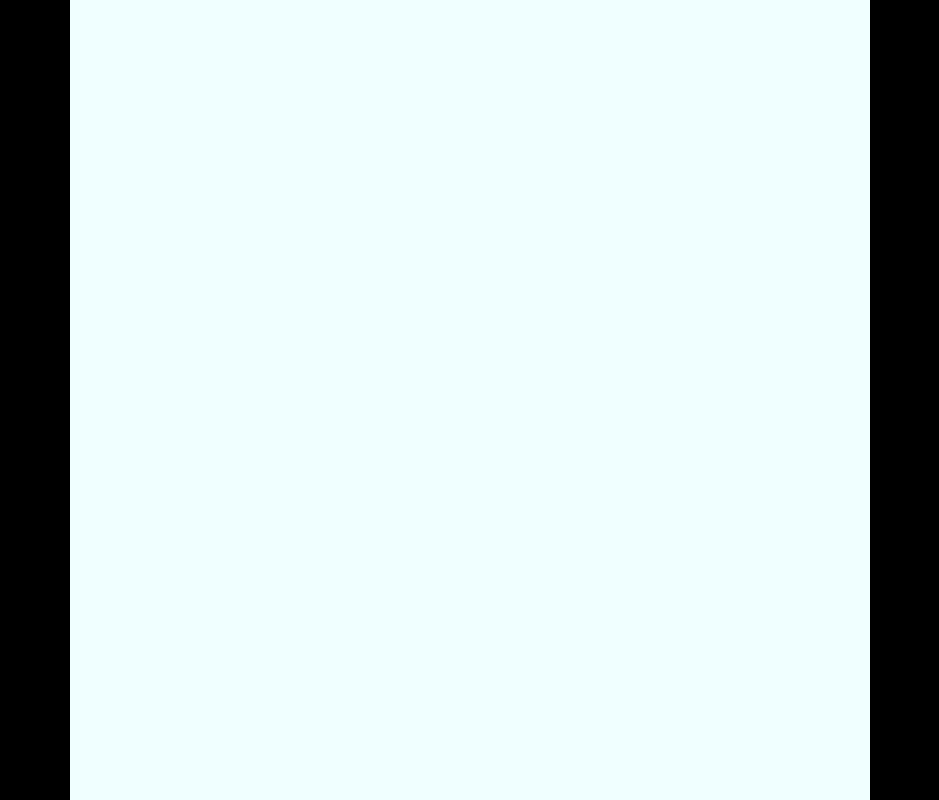
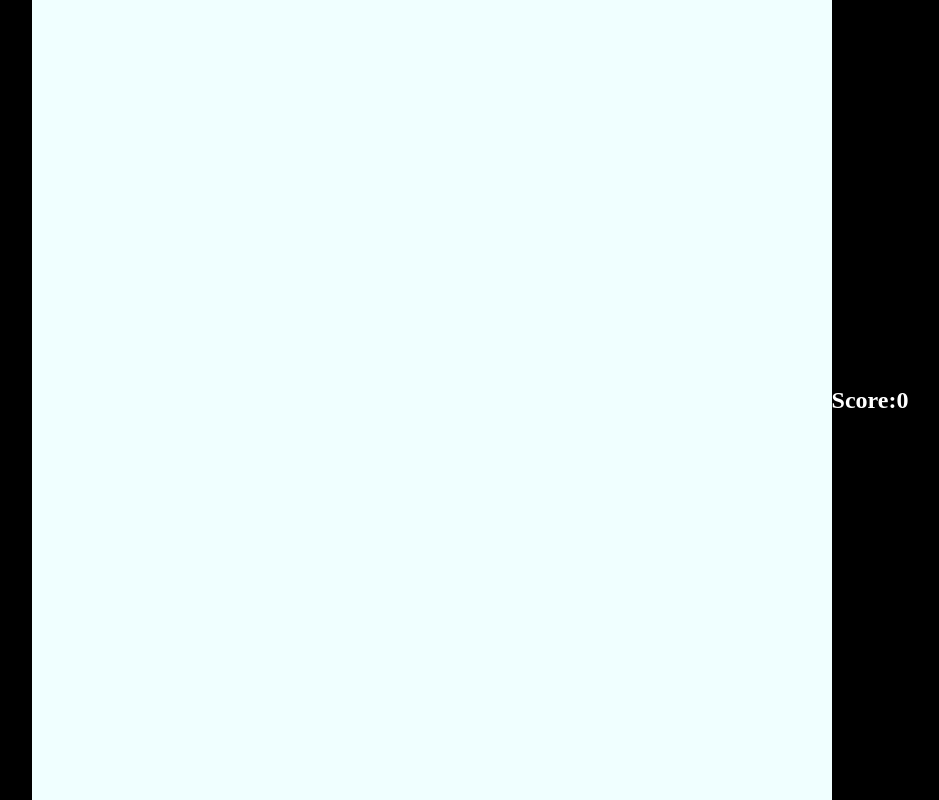
Before and after one commit to xpectro93/puck-man, a plain HTML site: page index.html in a window 1280 px wide. Shown: the whole page, without its empty margins (170-1109 px from the left). Drawn offline with Linux system fonts and the light colour scheme.

Commit message:
connect js file to html

```diff
--- a/index.html
+++ b/index.html
@@ -4,9 +4,11 @@
     <meta charset="UTF-8">
     <meta name="viewport" content="width=device-width, initial-scale=1.0">
     <link rel="stylesheet" href="style.css">
+    <script defer src="./js/puck-man.js"></script>
     <title>Puck-Man</title>
 </head>
 <body>
     <div id="root"></div>
+    <h2>Score:<span id="score">0</span></h2>
 </body>
 </html>
--- /dev/null
+++ b/js/puck-man.js
@@ -0,0 +1,2 @@
+const root = document.querySelector("root");
+//TODO: add High score here;
--- a/style.css
+++ b/style.css
@@ -2,6 +2,7 @@ body {
     height:100vh;
     width:100vw;
     display:flex;
+    flex-wrap:wrap;
     justify-content: center;
     align-items:center;
     margin:0;
@@ -11,4 +12,9 @@ body {
     width:100vmin;
     height:100vmin;
     background-color: azure;
+    grid-template-rows: repeat(28, 1fr);
+
 }
+#score, h2  {
+    color:white;
+}
```
